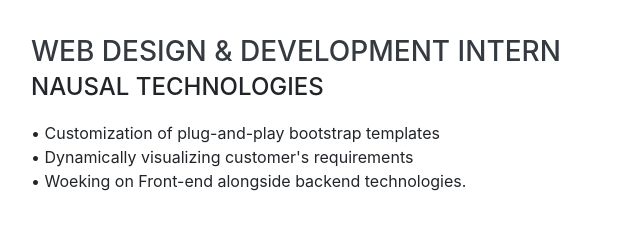
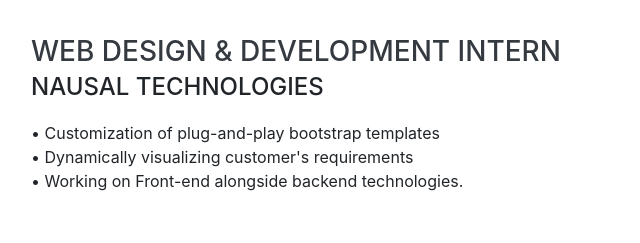
Before and after one commit to amnahy/amnahy.github.io, a website with bundled scripts: page index.html in a window 1280 px wide. Shown: the part 900-1143 px from the top of the page, 289-929 px from the left. Built offline with nearby package versions, Linux system fonts and the light colour scheme; a web font is replaced by a local one.

Commit message:
Update index.html

```diff
--- a/index.html
+++ b/index.html
@@ -133,7 +133,7 @@
           <div class="resume-content">
             <h3 class="mb-0">Web Design & Development Intern</h3>
             <div class="subheading mb-3">Nausal Technologies</div>
-            <p>• Customization of plug-and-play bootstrap templates <br>• Dynamically visualizing customer's requirements <br>• Woeking on Front-end alongside backend technologies.</p>
+            <p>• Customization of plug-and-play bootstrap templates <br>• Dynamically visualizing customer's requirements <br>• Working on Front-end alongside backend technologies.</p>
           </div>
           <div class="resume-date text-md-right">
             <span class="text-primary">July 2019 - Present</span>
```
